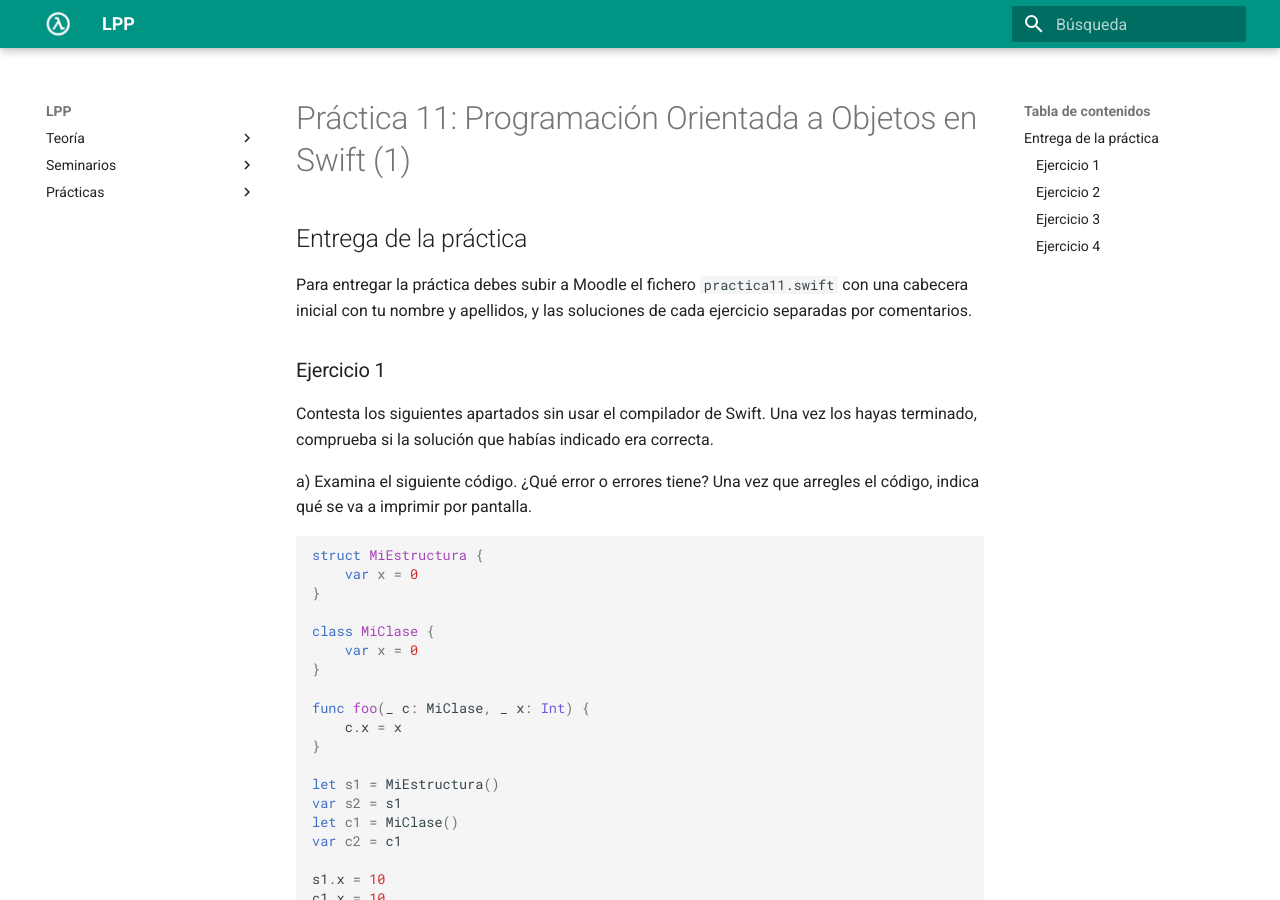
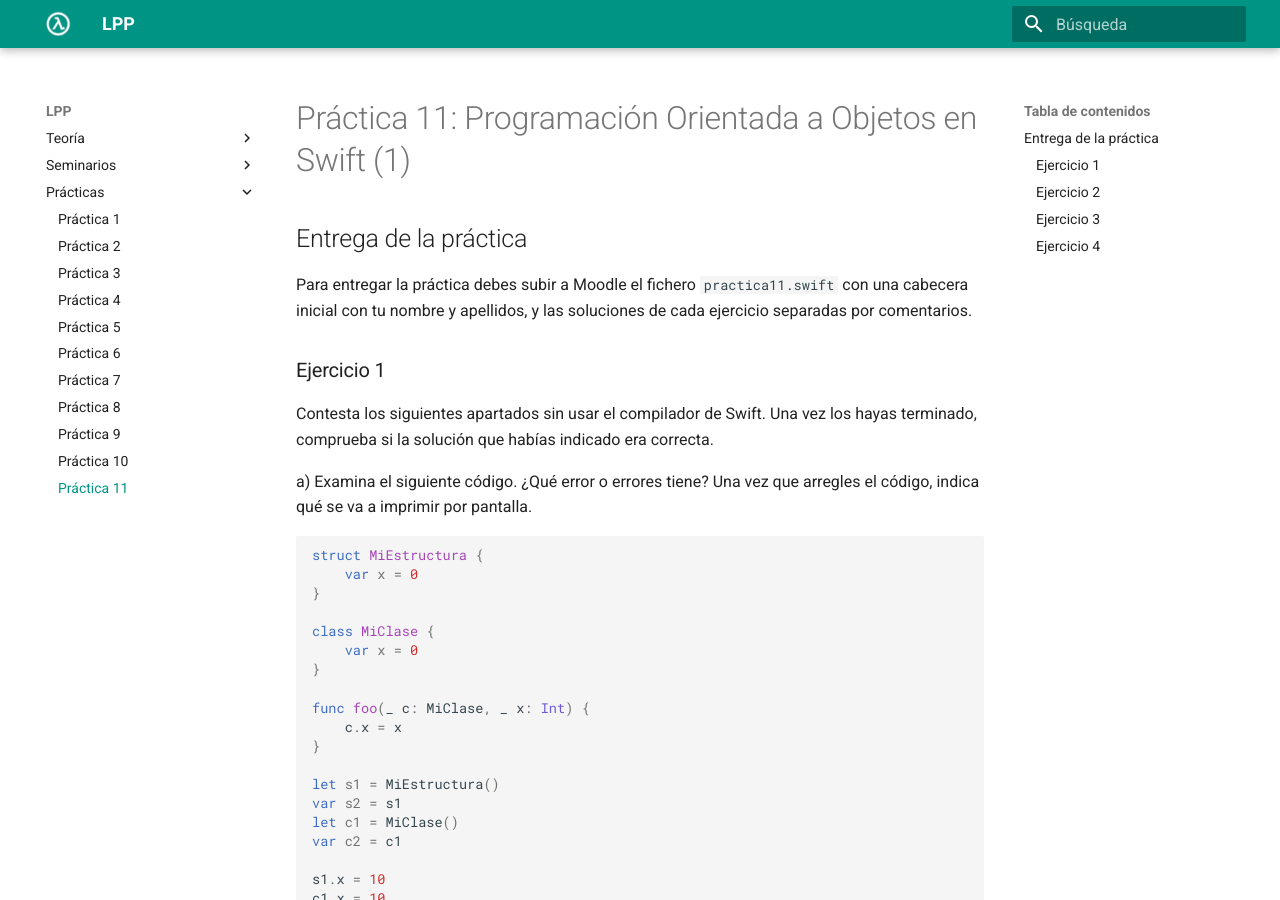
Before and after one commit to domingogallardo/apuntes-lpp, an MkDocs documentation site: the page built from docs/practicas/practica11/practica11.md, in a window 1280 px wide and 900 px high. Built offline with MkDocs 1.6.1 and Material for MkDocs 9.7.7, drawn with Linux system fonts in a browser that asks for light colours.

Commit message:
Añadida práctica 11

```diff
--- a/mkdocs.yml
+++ b/mkdocs.yml
@@ -24,7 +24,7 @@ nav:
     - 'Práctica 8': 'practicas/practica08/practica08.md'
     - 'Práctica 9': 'practicas/practica09/practica09.md'
     - 'Práctica 10': 'practicas/practica10/practica10.md'
-#   - 'Práctica 11': 'practicas/practica11/practica11.md'
+    - 'Práctica 11': 'practicas/practica11/practica11.md'
 
 theme:
     language: es
```
